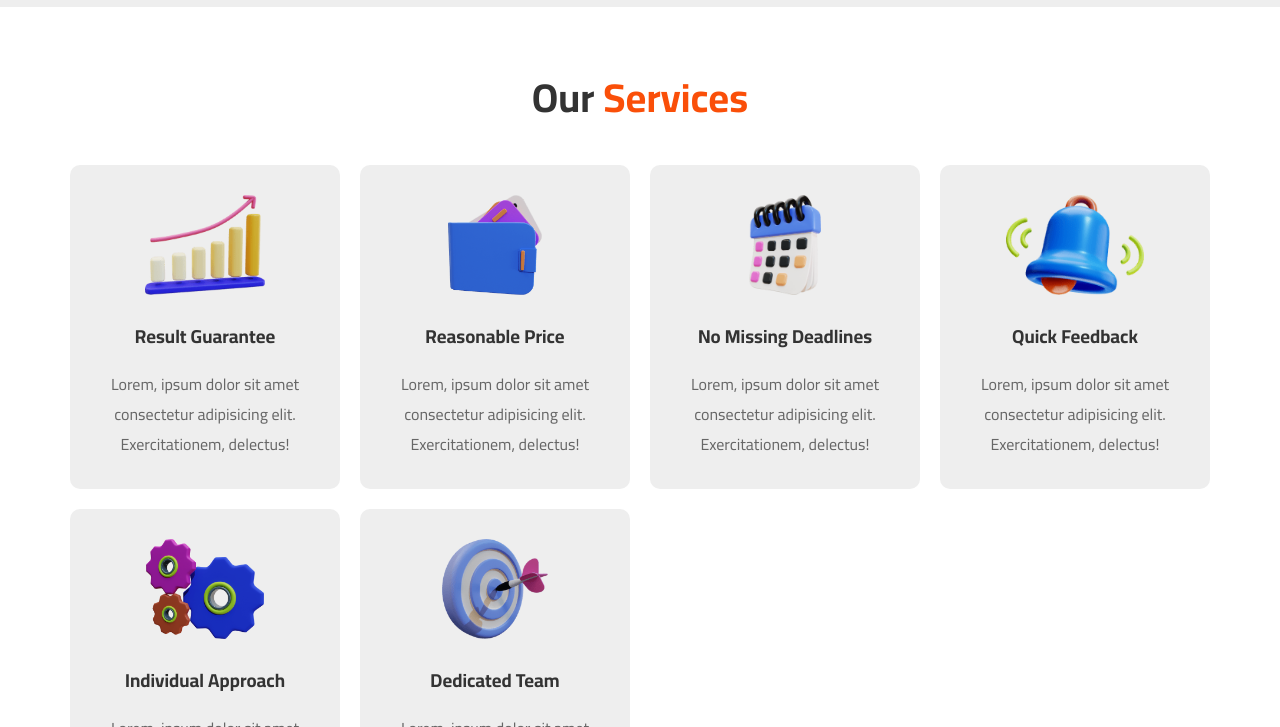
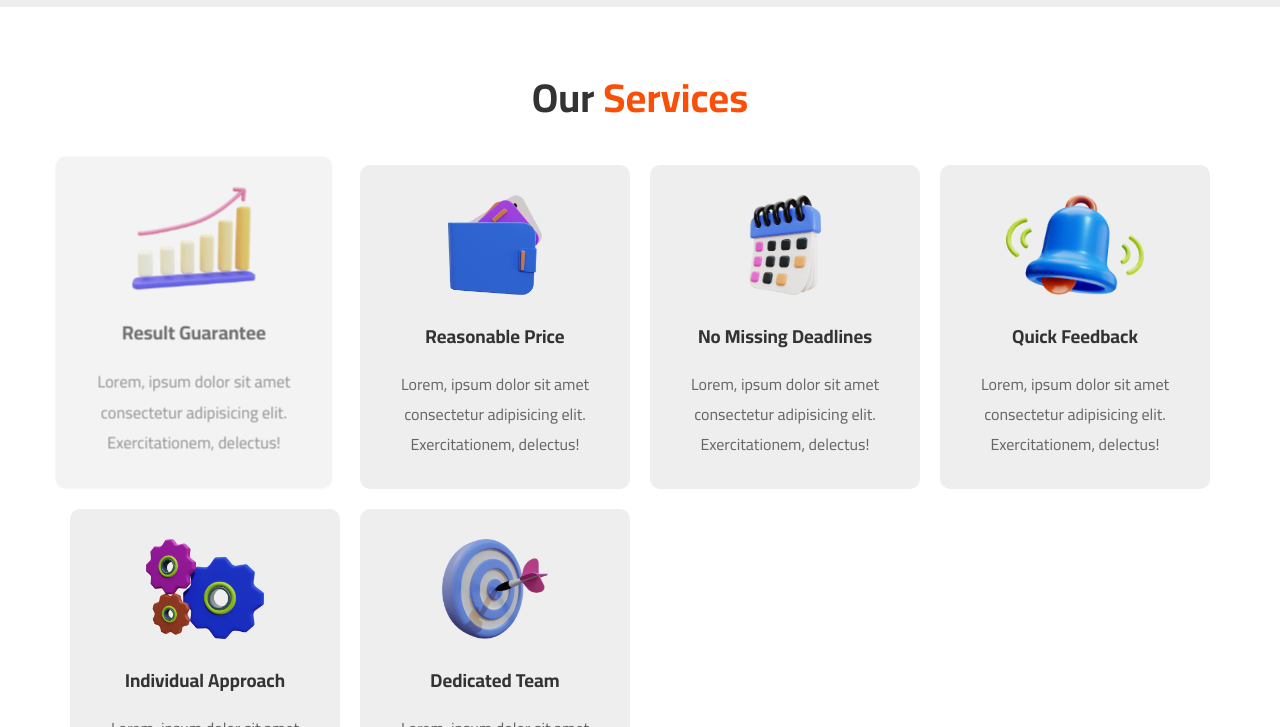
Before and after one commit to YOUsefmostaf/SEO, a plain HTML site: page index.html in a window 1280 px wide. In both pictures the pointer is over the element 205 px from the left and 2018 px from the top of the page. Shown: the part 1691-2418 px from the top of the page. Drawn offline with Linux system fonts and the light colour scheme.

Commit message:
Update style.css

```diff
--- a/css/style.css
+++ b/css/style.css
@@ -193,6 +193,10 @@ animation-play-state: paused;
     padding: 30px;
     border-radius: 10px;
 }
+.services .container .box:hover{
+    opacity: .7;
+    transform: translateZ(15px);
+}
 
 .services .container .box img {
     height: 100px;
@@ -223,6 +227,10 @@ animation-play-state: paused;
 .work .container img {
     max-width: 100%;
     border-radius: 10px;
+}
+.work .container img:hover
+{
+    opacity: .7;
 }
 
 /* work end  */
```
